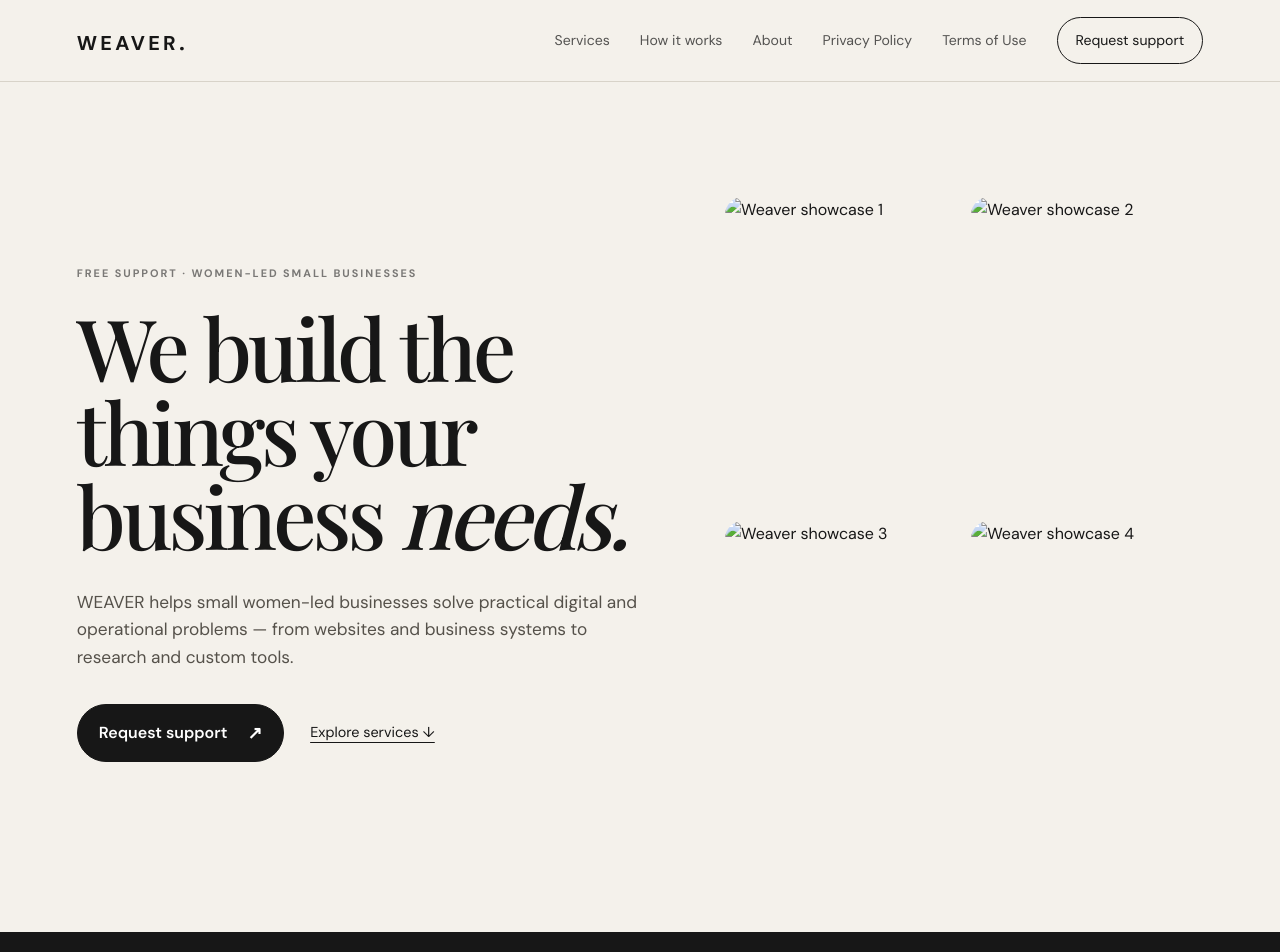
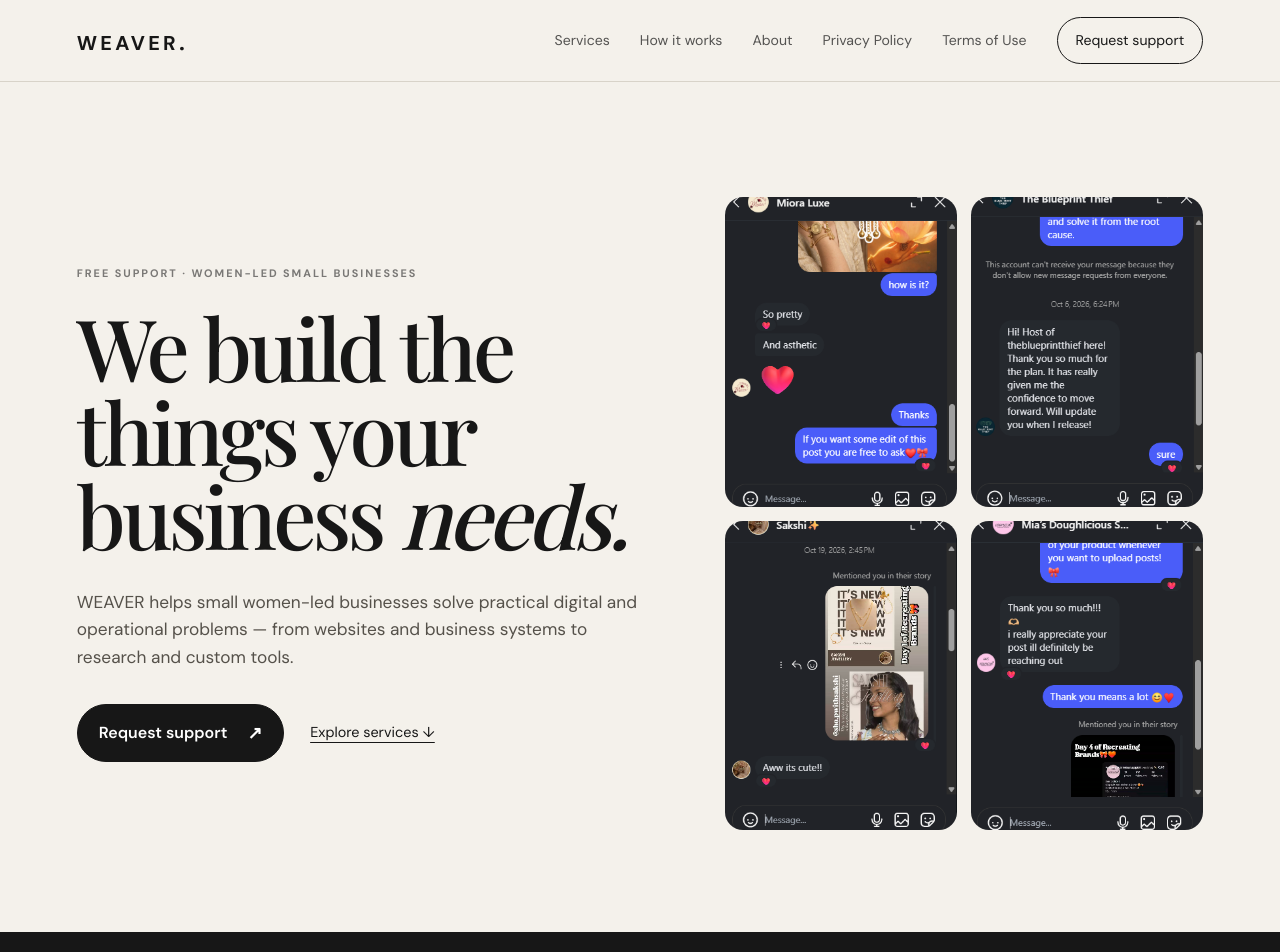
Before and after one commit to SaanviAditi09/WEAVER, a plain HTML site: page index.html in a window 1280 px wide. Shown: the top 952 px of the page. Drawn offline with nearby package versions, Linux system fonts and the light colour scheme.

Commit message:
Change image file extensions from .jpg to .png

```diff
--- a/index.html
+++ b/index.html
@@ -39,10 +39,10 @@
       </div>
       <div class="hero-art" aria-label="Weaver showcase">
   <div class="hero-images">
-    <img src="images/image1.jpg" alt="Weaver showcase 1">
-    <img src="images/image2.jpg" alt="Weaver showcase 2">
-    <img src="images/image3.jpg" alt="Weaver showcase 3">
-    <img src="images/image4.jpg" alt="Weaver showcase 4">
+    <img src="images/image1.png" alt="Weaver showcase 1">
+    <img src="images/image2.png" alt="Weaver showcase 2">
+    <img src="images/image3.png" alt="Weaver showcase 3">
+    <img src="images/image4.png" alt="Weaver showcase 4">
   </div>
 </div>
     </section>
```
